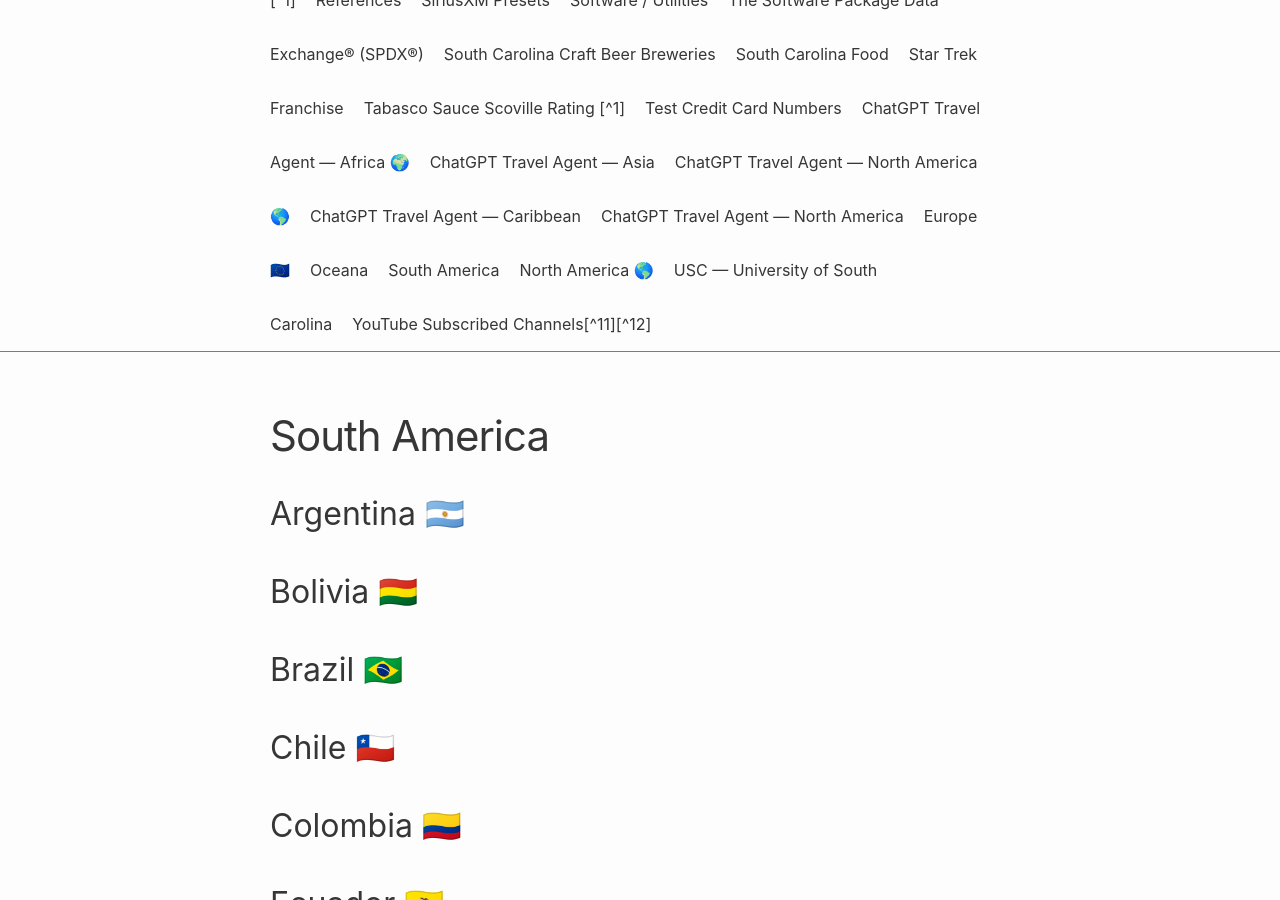
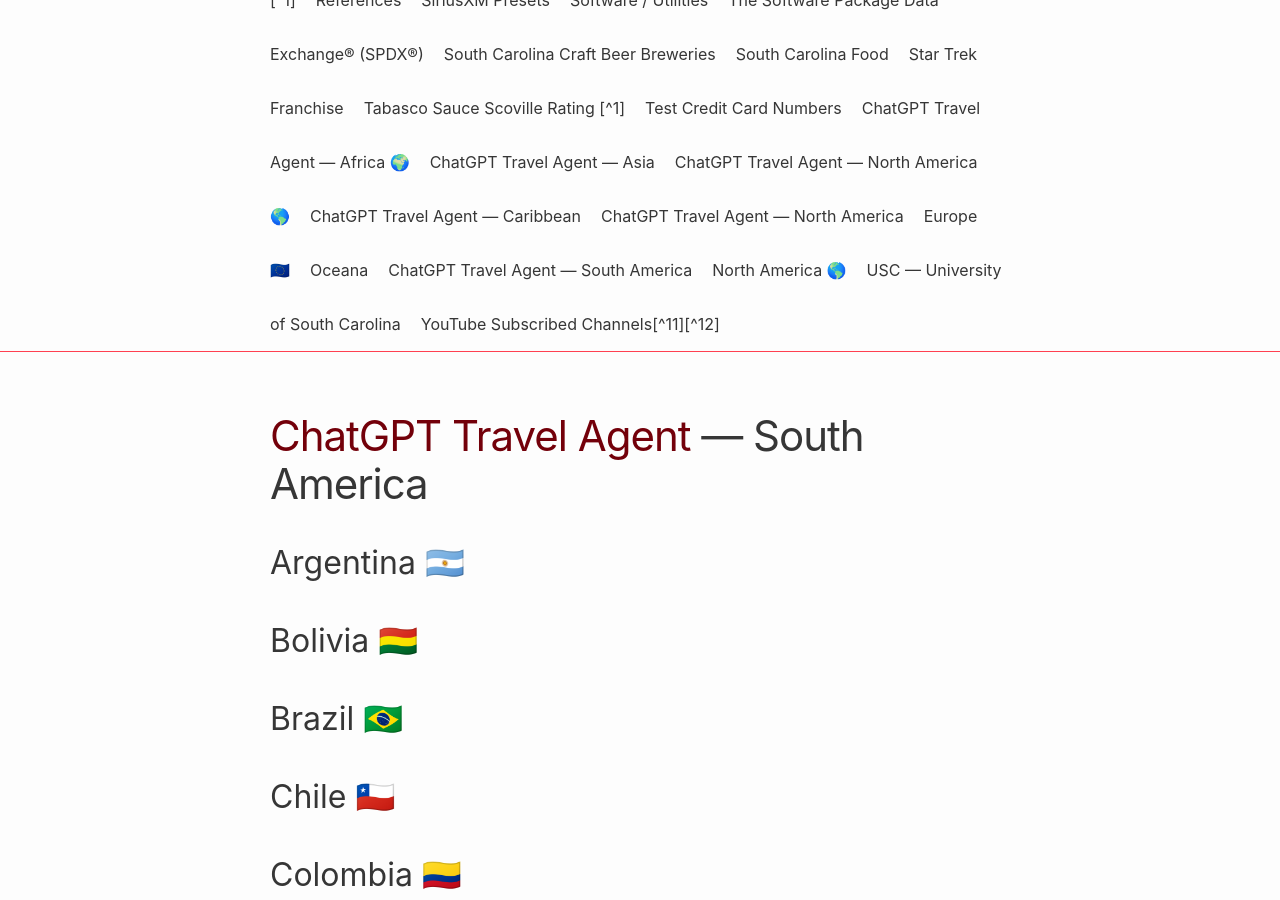
Before and after one commit to RalphHightower/RalphHightower, a Jekyll site: the page built from TravelAgentChatGPT/TravelAgentSouthAmericaChatGPT.md, in a window 1280 px wide and 900 px high, scrolled down 734 px. Built offline with Jekyll 4.4.1, drawn with Linux system fonts in a browser that asks for light colours; our own code applies the rules of GitHub Pages for plain Markdown files.

Commit message:
[docs](doc): Update TravelAgentSouthAmericaChatGPT H1

```diff
--- a/TravelAgentChatGPT/TravelAgentSouthAmericaChatGPT.md
+++ b/TravelAgentChatGPT/TravelAgentSouthAmericaChatGPT.md
@@ -1,4 +1,4 @@
-# South America
+# [ChatGPT Travel Agent](https://chat.openai.com/) — South America
 ## Argentina 🇦🇷
 ## Bolivia 🇧🇴
 ## Brazil 🇧🇷
```
